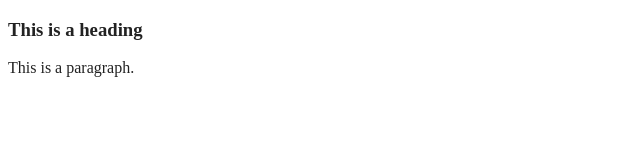
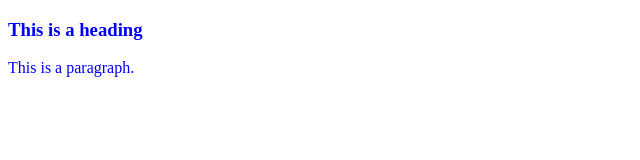
Before and after one commit to brasse18/brasse-pc.eu, a plain HTML site: page index.html in a window 1280 px wide. Shown: the whole page, without its empty margins (0-640 px from the left). Drawn offline with Linux system fonts and the light colour scheme.

Commit message:
Update index.html
bakrunds ferg

```diff
--- a/index.html
+++ b/index.html
@@ -6,7 +6,7 @@
 </head>
 
 <body>
-<div style="color:#222222">
+<div style="color:#0000FF">
   <h3>This is a heading</h3>
   <p>This is a paragraph.</p>
 </div>
```
